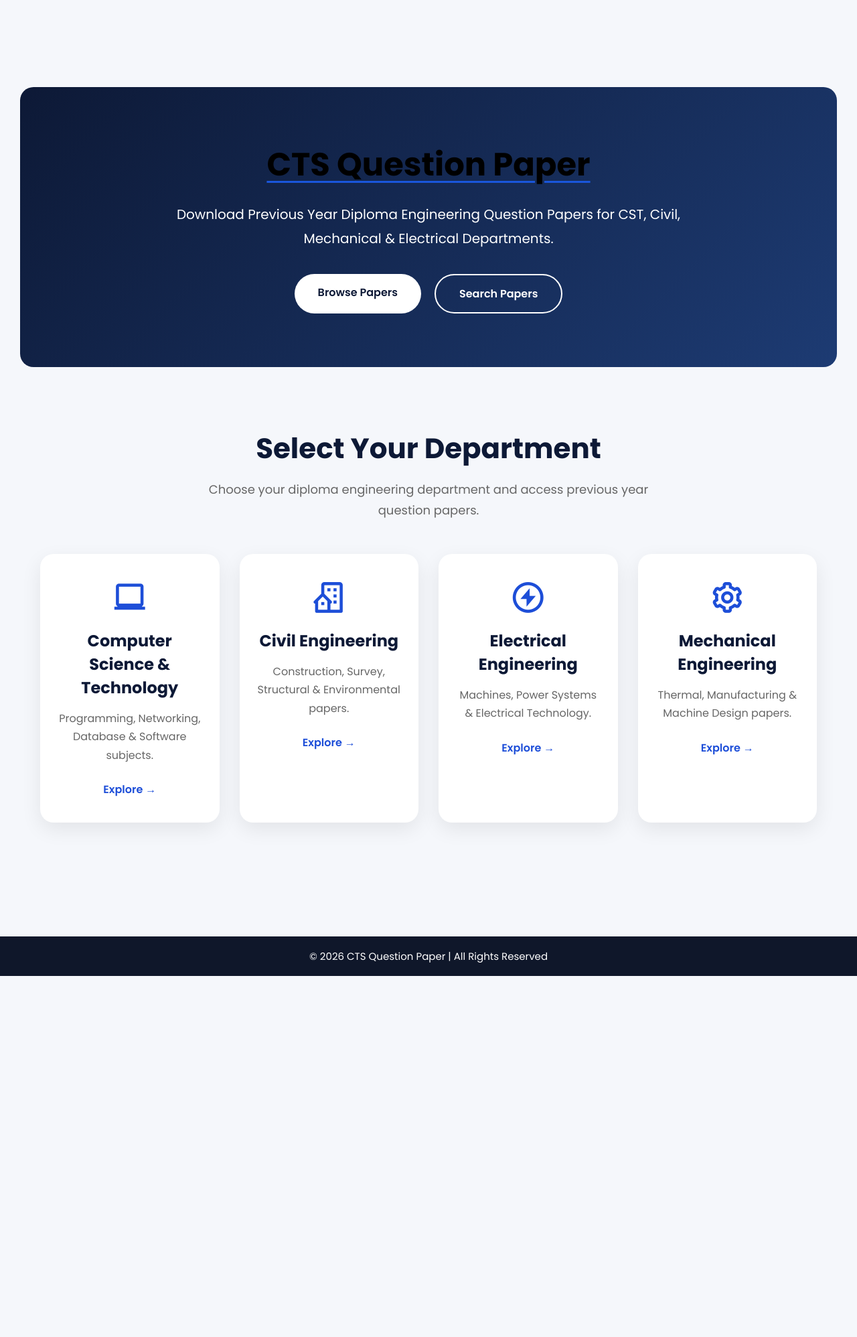
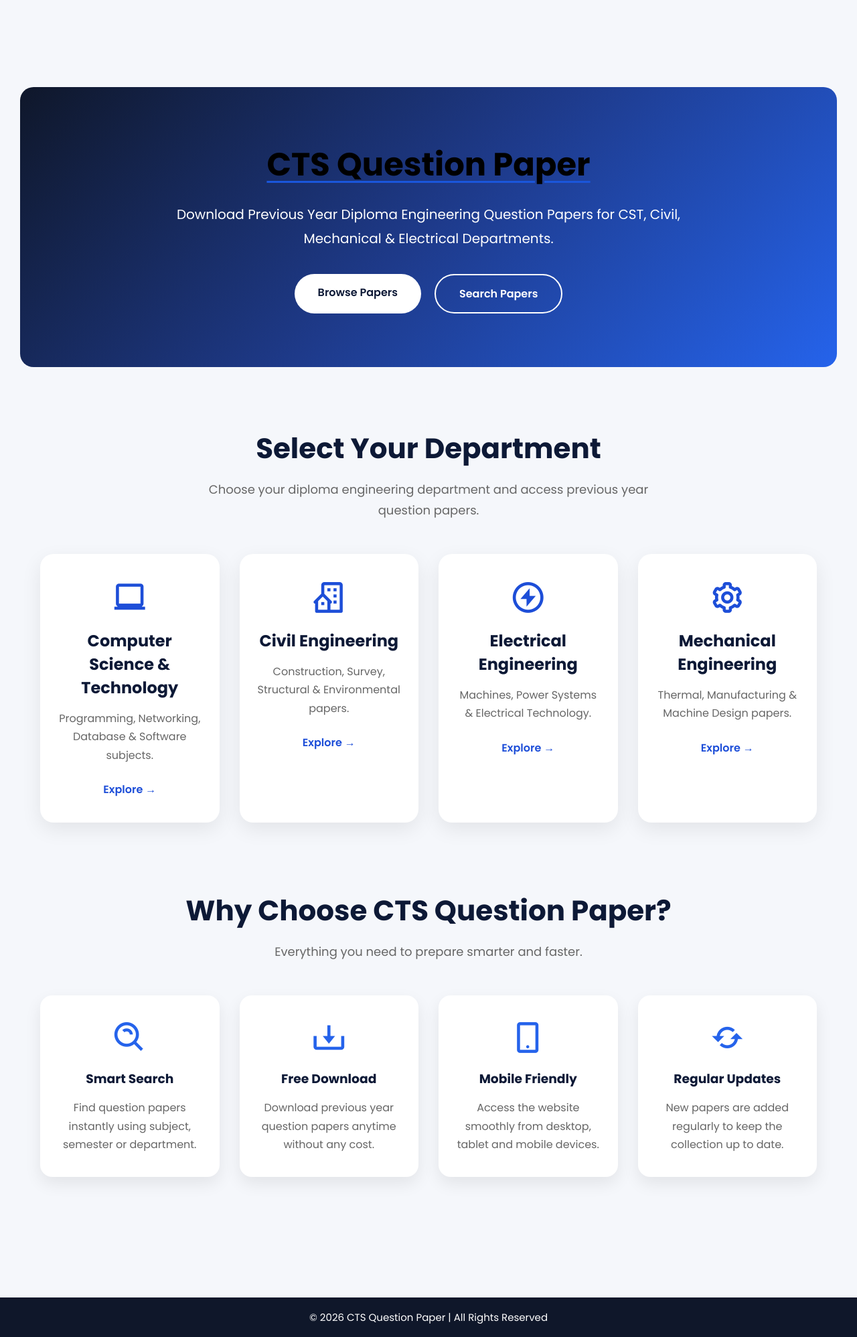
Before and after one commit to aroy14122005-dotcom/cts-question-paper, a Django app: page /home/ in a window 1280 px wide. Shown: the part 80-2076 px from the top of the page at 67% size. Before the commit the page ends 1537 px from the top, so only its background shows below. Run offline with Django 5.2, Linux system fonts and the light colour scheme.

Commit message:
Add why choose us section

```diff
--- a/main/static/css/style1.css
+++ b/main/static/css/style1.css
@@ -33,7 +33,7 @@ h1 {
 ========================== */
 
 .hero{
-    background: linear-gradient(135deg,#0d1936,#1d3b73);
+   background: linear-gradient(135deg,#0f172a,#1e3a8a,#2563eb);
     color:white;
 
     border-radius:20px;
@@ -204,3 +204,49 @@ h1 {
 }
 
 }
+
+/* ==========================
+   FEATURES SECTION
+========================== */
+
+.features{
+    max-width:1200px;
+    margin:100px auto;
+    padding:0 20px;
+}
+
+.feature-grid{
+    display:grid;
+    grid-template-columns:repeat(auto-fit,minmax(240px,1fr));
+    gap:30px;
+}
+
+.feature-card{
+    background:#fff;
+    padding:35px 25px;
+    border-radius:18px;
+    text-align:center;
+    box-shadow:0 10px 25px rgba(0,0,0,.08);
+    transition:.35s ease;
+}
+
+.feature-card:hover{
+    transform:translateY(-10px);
+    box-shadow:0 18px 35px rgba(29,78,216,.18);
+}
+
+.feature-card i{
+    font-size:55px;
+    color:#2563eb;
+    margin-bottom:20px;
+}
+
+.feature-card h3{
+    margin-bottom:15px;
+    color:#0d1936;
+}
+
+.feature-card p{
+    color:#666;
+    line-height:1.7;
+}
--- a/main/templates/main/home.html
+++ b/main/templates/main/home.html
@@ -111,6 +111,45 @@ Download previous year diploma engineering question papers for CST, Civil, Mecha
 
 </section>
 
+<section class="features">
+
+    <div class="section-title">
+        <h2>Why Choose CTS Question Paper?</h2>
+        <p>
+            Everything you need to prepare smarter and faster.
+        </p>
+    </div>
+
+    <div class="feature-grid">
+
+        <div class="feature-card">
+            <i class='bx bx-search-alt'></i>
+            <h3>Smart Search</h3>
+            <p>Find question papers instantly using subject, semester or department.</p>
+        </div>
+
+        <div class="feature-card">
+            <i class='bx bx-download'></i>
+            <h3>Free Download</h3>
+            <p>Download previous year question papers anytime without any cost.</p>
+        </div>
+
+        <div class="feature-card">
+            <i class='bx bx-mobile-alt'></i>
+            <h3>Mobile Friendly</h3>
+            <p>Access the website smoothly from desktop, tablet and mobile devices.</p>
+        </div>
+
+        <div class="feature-card">
+            <i class='bx bx-refresh'></i>
+            <h3>Regular Updates</h3>
+            <p>New papers are added regularly to keep the collection up to date.</p>
+        </div>
+
+    </div>
+
+</section>
+
 </div>
 
 {% endblock %}
```
